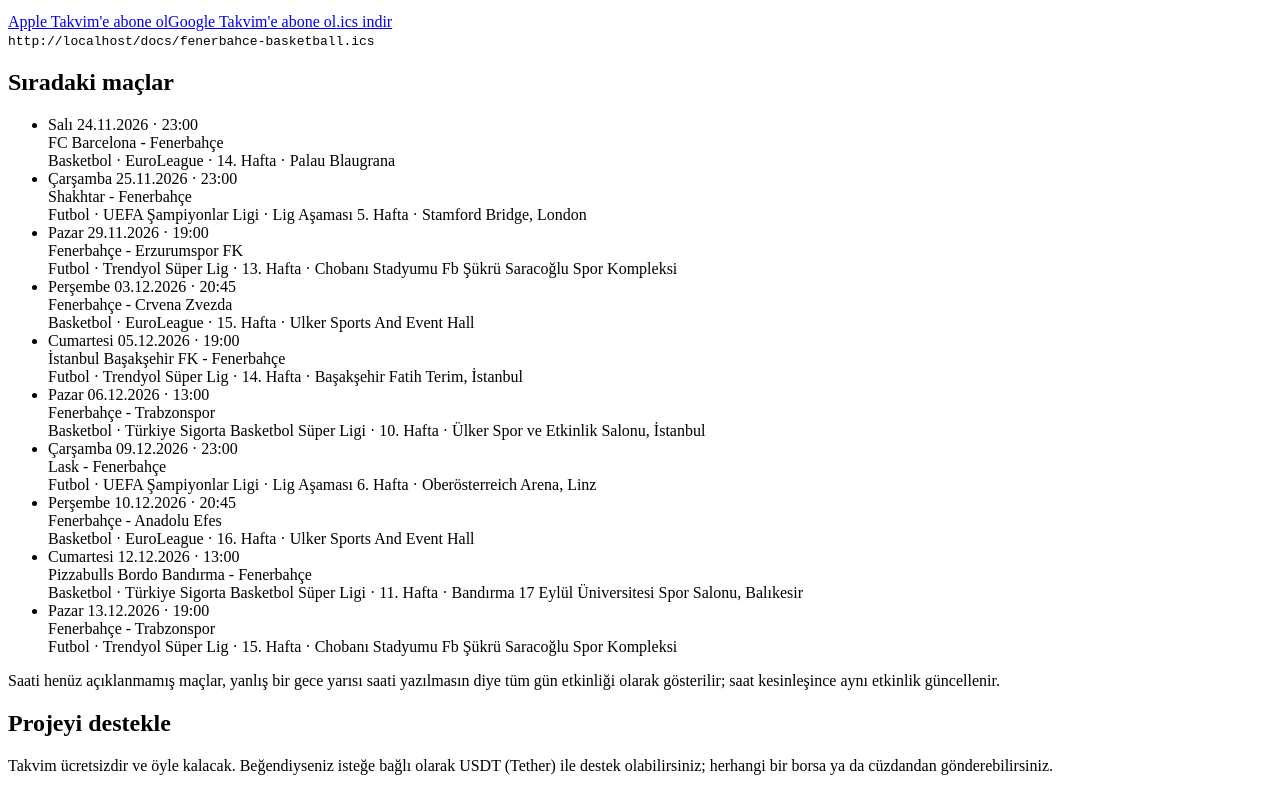
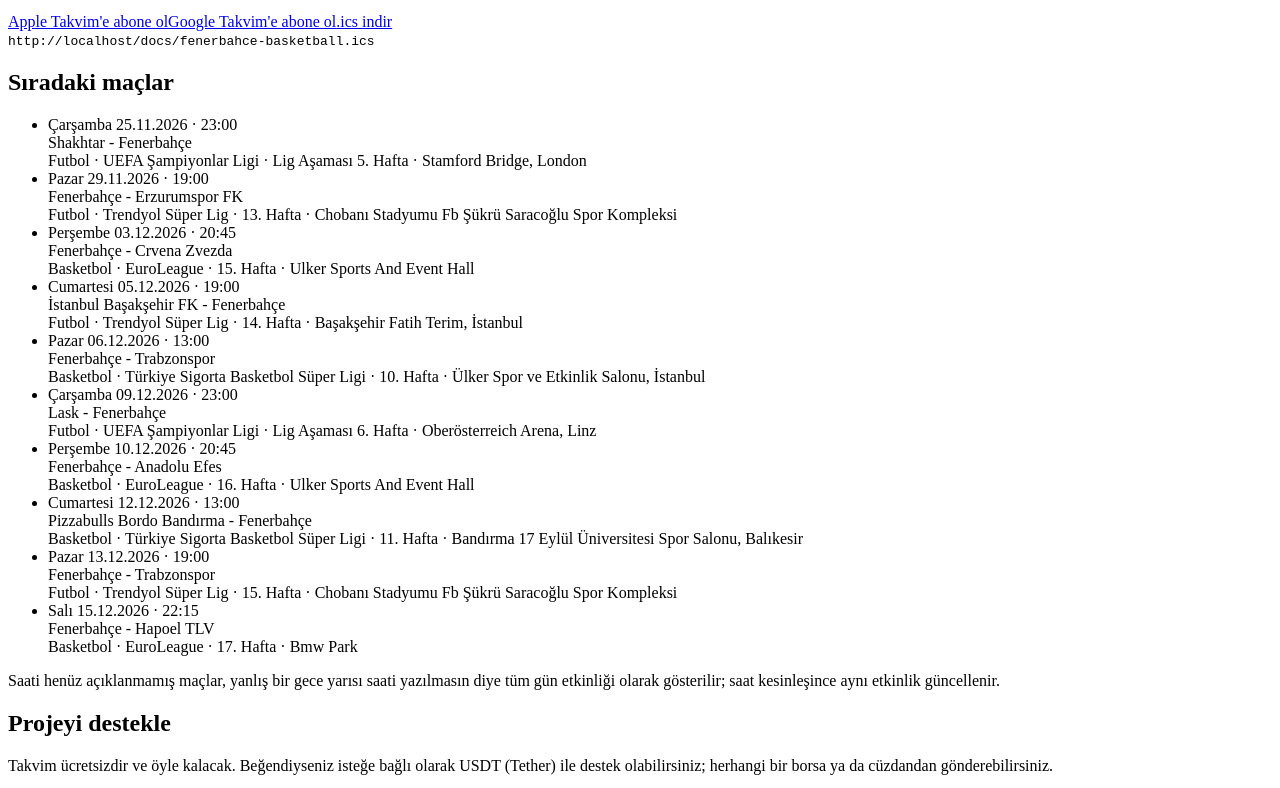
Before and after one commit to trkenankement/fenerbahce-calendar, a plain HTML site: page docs/index.html in a window 1280 px wide. Shown: the part 628-1416 px from the top of the page. Drawn offline with Linux system fonts and the light colour scheme; no server answers.

Commit message:
chore: update calendars

```diff
--- a/docs/index.html
+++ b/docs/index.html
@@ -62,7 +62,6 @@ button.btn{border:0;font:inherit;font-weight:600;cursor:pointer;margin-top:.7rem
 <section class="feed" id="basketball"><h3>Basketbol</h3><p>Fenerbahçe erkek basketbol takımının maçları</p><div class="actions"><a class="btn for-apple" data-feed="fenerbahce-basketball.ics" href="fenerbahce-basketball.ics">Apple Takvim'e abone ol</a><a class="btn for-google" data-google="fenerbahce-basketball.ics" href="fenerbahce-basketball.ics" target="_blank" rel="noopener noreferrer">Google Takvim'e abone ol</a><a class="dl" href="fenerbahce-basketball.ics" download>.ics indir</a></div><code data-url="fenerbahce-basketball.ics">fenerbahce-basketball.ics</code></section>
 <h2>Sıradaki maçlar</h2>
 <ul class="matches">
-<li><div class="when">Salı 24.11.2026 · 23:00</div><div class="teams">FC Barcelona - Fenerbahçe</div><div class="meta">Basketbol · EuroLeague · 14. Hafta · Palau Blaugrana</div></li>
 <li><div class="when">Çarşamba 25.11.2026 · 23:00</div><div class="teams">Shakhtar - Fenerbahçe</div><div class="meta">Futbol · UEFA Şampiyonlar Ligi · Lig Aşaması 5. Hafta · Stamford Bridge, London</div></li>
 <li><div class="when">Pazar 29.11.2026 · 19:00</div><div class="teams">Fenerbahçe - Erzurumspor FK</div><div class="meta">Futbol · Trendyol Süper Lig · 13. Hafta · Chobanı Stadyumu Fb Şükrü Saracoğlu Spor Kompleksi</div></li>
 <li><div class="when">Perşembe 03.12.2026 · 20:45</div><div class="teams">Fenerbahçe - Crvena Zvezda</div><div class="meta">Basketbol · EuroLeague · 15. Hafta · Ulker Sports And Event Hall</div></li>
@@ -72,6 +71,7 @@ button.btn{border:0;font:inherit;font-weight:600;cursor:pointer;margin-top:.7rem
 <li><div class="when">Perşembe 10.12.2026 · 20:45</div><div class="teams">Fenerbahçe - Anadolu Efes</div><div class="meta">Basketbol · EuroLeague · 16. Hafta · Ulker Sports And Event Hall</div></li>
 <li><div class="when">Cumartesi 12.12.2026 · 13:00</div><div class="teams">Pizzabulls Bordo Bandırma - Fenerbahçe</div><div class="meta">Basketbol · Türkiye Sigorta Basketbol Süper Ligi · 11. Hafta · Bandırma 17 Eylül Üniversitesi Spor Salonu, Balıkesir</div></li>
 <li><div class="when">Pazar 13.12.2026 · 19:00</div><div class="teams">Fenerbahçe - Trabzonspor</div><div class="meta">Futbol · Trendyol Süper Lig · 15. Hafta · Chobanı Stadyumu Fb Şükrü Saracoğlu Spor Kompleksi</div></li>
+<li><div class="when">Salı 15.12.2026 · 22:15</div><div class="teams">Fenerbahçe - Hapoel TLV</div><div class="meta">Basketbol · EuroLeague · 17. Hafta · Bmw Park</div></li>
 </ul>
 <p class="muted">Saati henüz açıklanmamış maçlar, yanlış bir gece yarısı saati yazılmasın diye tüm gün etkinliği olarak gösterilir; saat kesinleşince aynı etkinlik güncellenir.</p>
 <h2 id="bagis">Projeyi destekle</h2>
```
Also changed, not shown: 2 other files.
